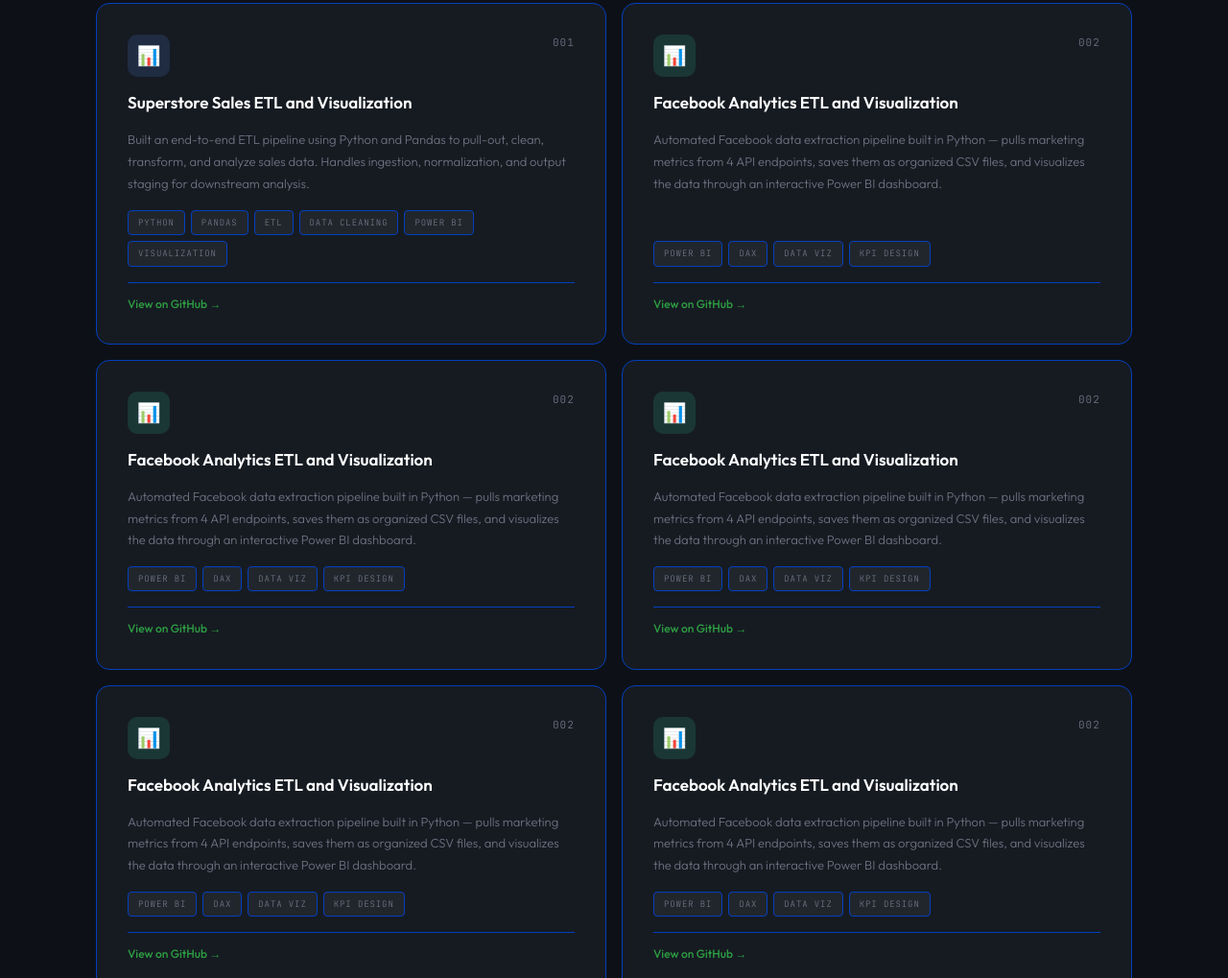
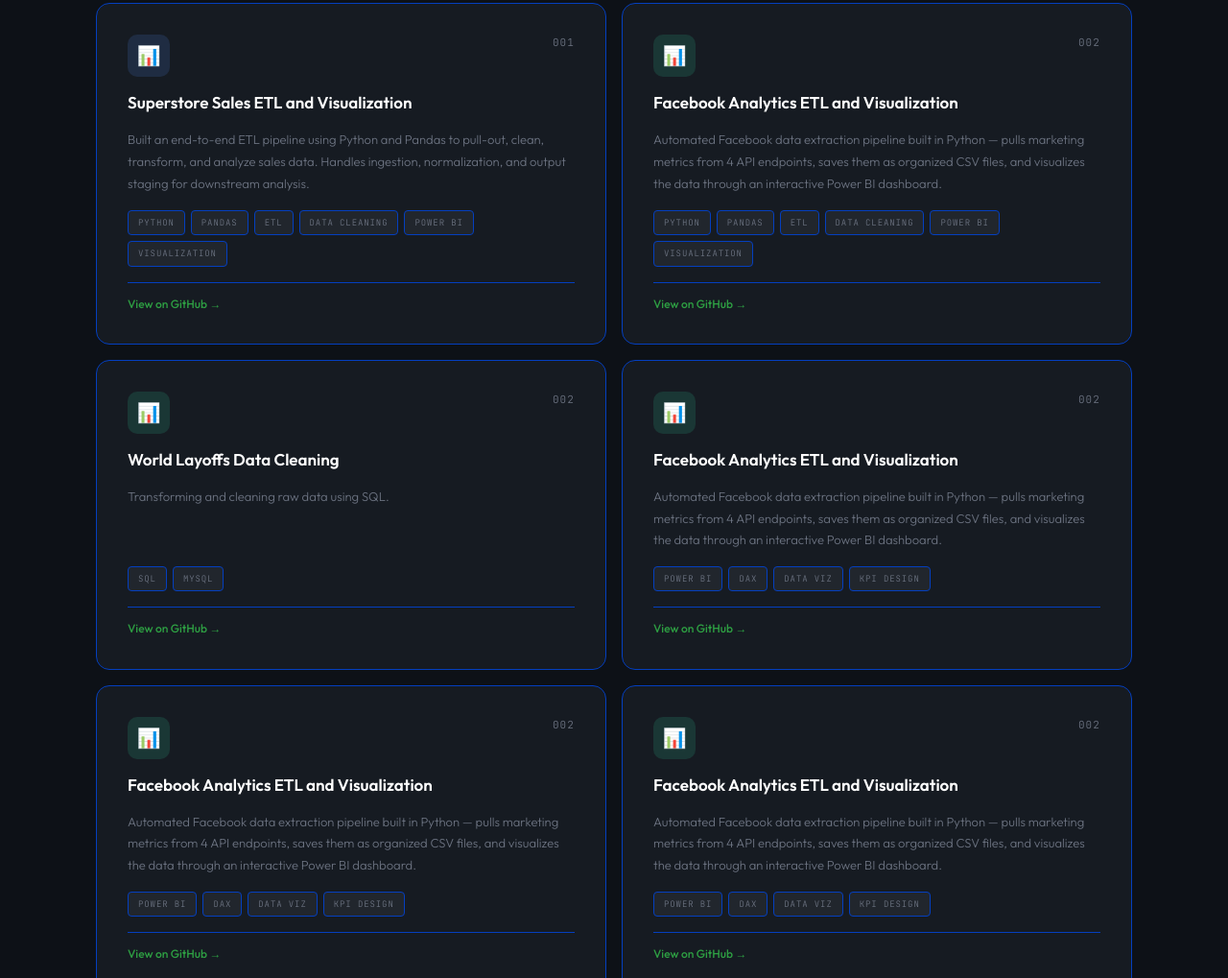
Before and after one commit to Joevan2025/joevanponce.github.io, a plain HTML site: page index.html in a window 1280 px wide. Shown: the part 1589-2608 px from the top of the page at 96% size. Drawn offline with nearby package versions, Linux system fonts and the light colour scheme.

```diff
--- a/index.html
+++ b/index.html
@@ -765,10 +765,12 @@
         <h3>Facebook Analytics ETL and Visualization</h3>
         <p>Automated Facebook data extraction pipeline built in Python — pulls marketing metrics from 4 API endpoints, saves them as organized CSV files, and visualizes the data through an interactive Power BI dashboard.</p>
         <div class="proj-tags">
+          <span class="ptag">Python</span>
+          <span class="ptag">Pandas</span>
+          <span class="ptag">ETL</span>
+          <span class="ptag">Data Cleaning</span>
           <span class="ptag">Power BI</span>
-          <span class="ptag">DAX</span>
-          <span class="ptag">Data Viz</span>
-          <span class="ptag">KPI Design</span>
+          <span class="ptag">Visualization</span>
         </div>
         <a class="proj-link" href="https://github.com/Joevan2025/joevanponce.github.io/tree/main/facebook_etl_project">View on GitHub →</a>
       </div>
@@ -777,13 +779,11 @@
           <div class="proj-icon green">📊</div>
           <span class="proj-num">002</span>
         </div>
-        <h3>Facebook Analytics ETL and Visualization</h3>
-        <p>Automated Facebook data extraction pipeline built in Python — pulls marketing metrics from 4 API endpoints, saves them as organized CSV files, and visualizes the data through an interactive Power BI dashboard.</p>
+        <h3>World Layoffs Data Cleaning</h3>
+        <p>Transforming and cleaning raw data using SQL.</p>
         <div class="proj-tags">
-          <span class="ptag">Power BI</span>
-          <span class="ptag">DAX</span>
-          <span class="ptag">Data Viz</span>
-          <span class="ptag">KPI Design</span>
+          <span class="ptag">SQL</span>
+          <span class="ptag">MySQL</span>
         </div>
         <a class="proj-link" href="https://github.com/Joevan2025/joevanponce.github.io/tree/main/facebook_etl_project">View on GitHub →</a>
       </div>
```
